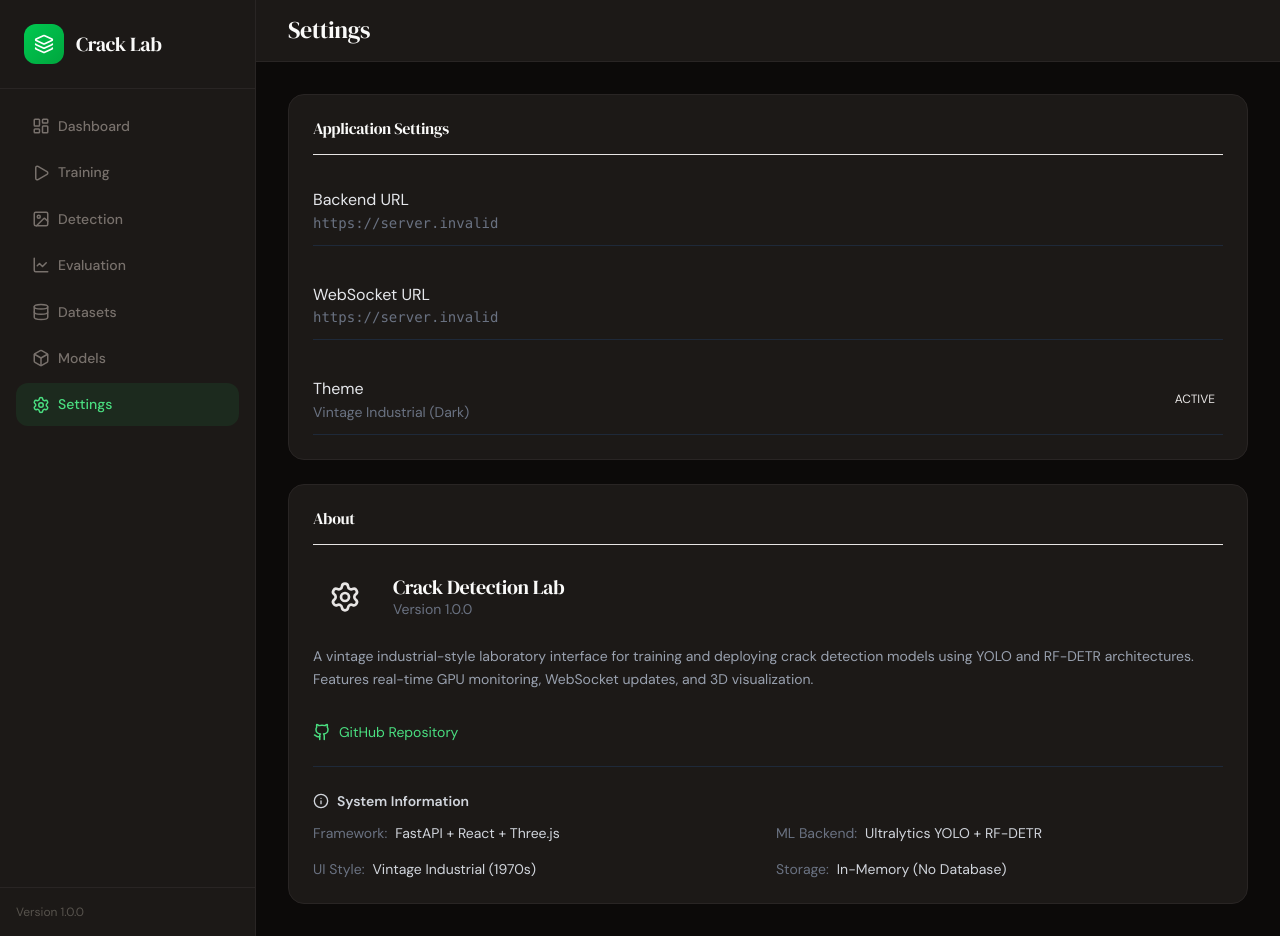
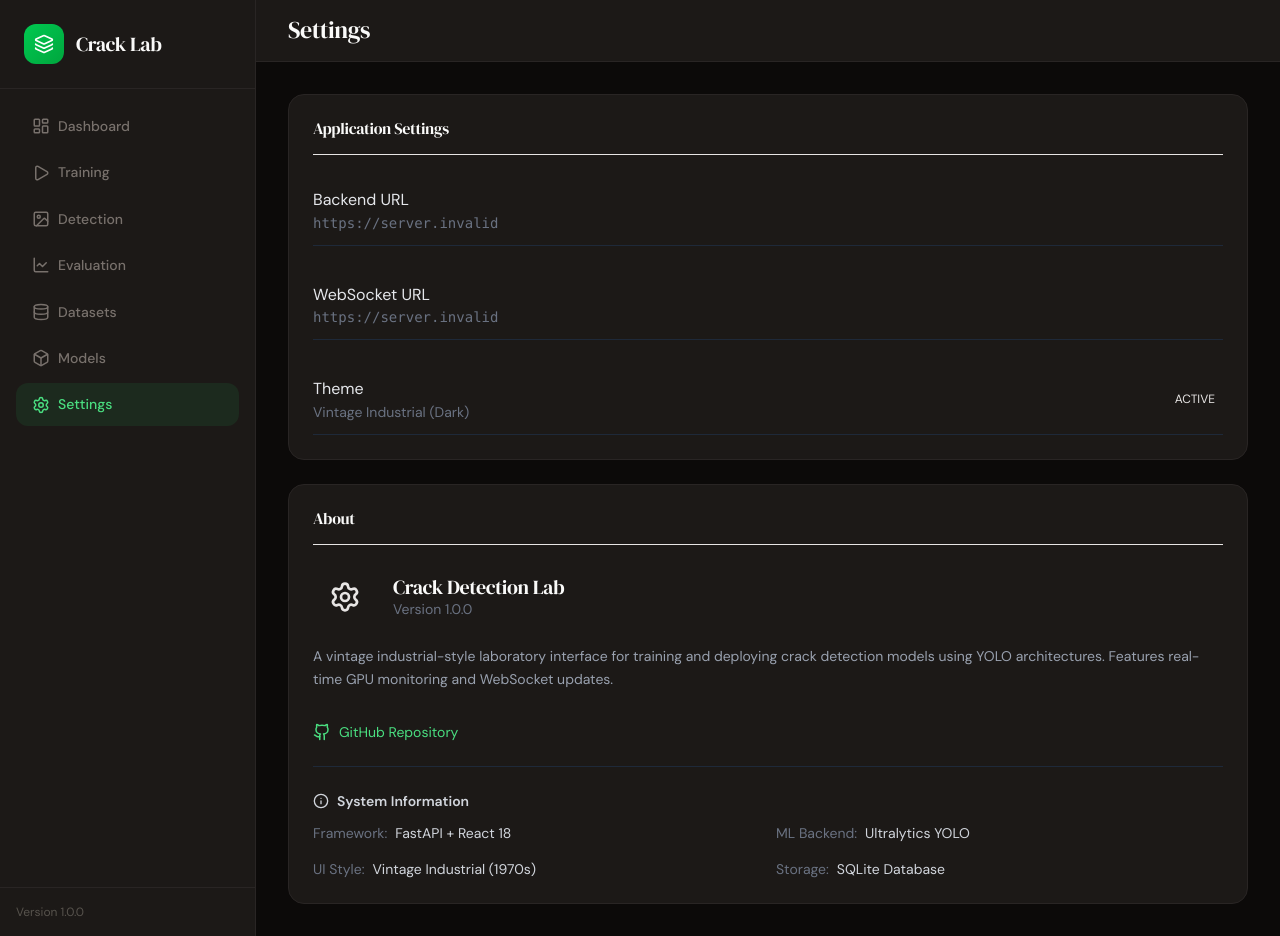
Before and after one commit to trieu-h/cracks, a React app in the folder frontend/: page /settings in a window 1280 px wide. Built offline with nearby package versions, Linux system fonts and the light colour scheme; no server answers; the HTML template or start-up script is replaced by a standard one.

Commit message:
docs: Remove false 3D visualization feature references to align with actual project scope

```diff
--- a/frontend/src/pages/Settings.tsx
+++ b/frontend/src/pages/Settings.tsx
@@ -53,8 +53,8 @@
 
           <p className="text-gray-400 text-sm leading-relaxed">
             A vintage industrial-style laboratory interface for training and deploying
-            crack detection models using YOLO and RF-DETR architectures. Features real-time
-            GPU monitoring, WebSocket updates, and 3D visualization.
+            crack detection models using YOLO architectures. Features real-time
+            GPU monitoring and WebSocket updates.
           </p>
 
           <div className="flex gap-4 pt-4">
@@ -77,11 +77,11 @@
             <div className="grid grid-cols-2 gap-4 text-sm">
               <div>
                 <span className="text-gray-500">Framework:</span>
-                <span className="text-gray-300 ml-2">FastAPI + React + Three.js</span>
+                <span className="text-gray-300 ml-2">FastAPI + React 18</span>
               </div>
               <div>
                 <span className="text-gray-500">ML Backend:</span>
-                <span className="text-gray-300 ml-2">Ultralytics YOLO + RF-DETR</span>
+                <span className="text-gray-300 ml-2">Ultralytics YOLO</span>
               </div>
               <div>
                 <span className="text-gray-500">UI Style:</span>
@@ -89,7 +89,7 @@
               </div>
               <div>
                 <span className="text-gray-500">Storage:</span>
-                <span className="text-gray-300 ml-2">In-Memory (No Database)</span>
+                <span className="text-gray-300 ml-2">SQLite Database</span>
               </div>
             </div>
           </div>
```
Also changed, not shown: 4 other files (tests, documents, lock files or other folders).
